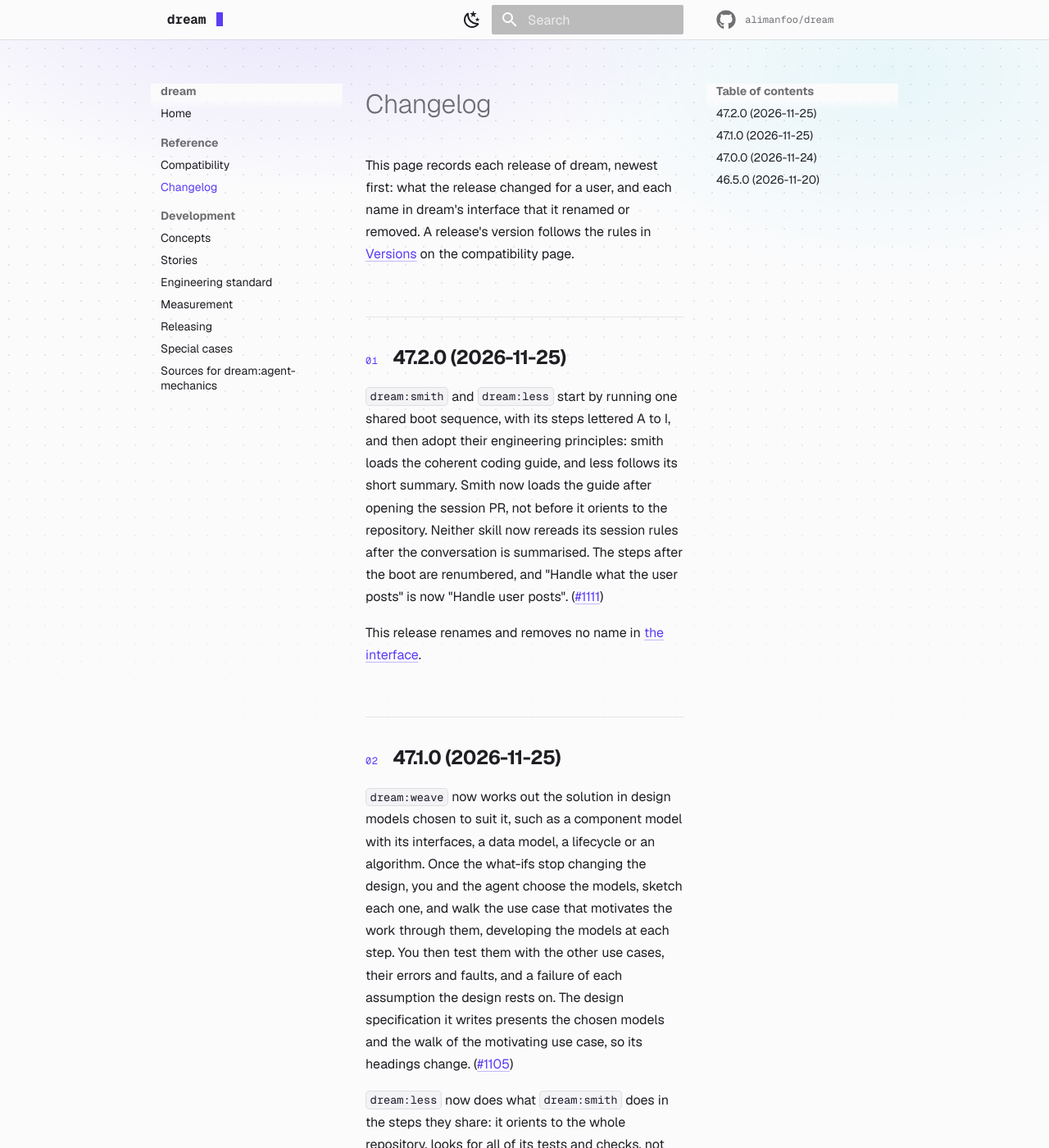
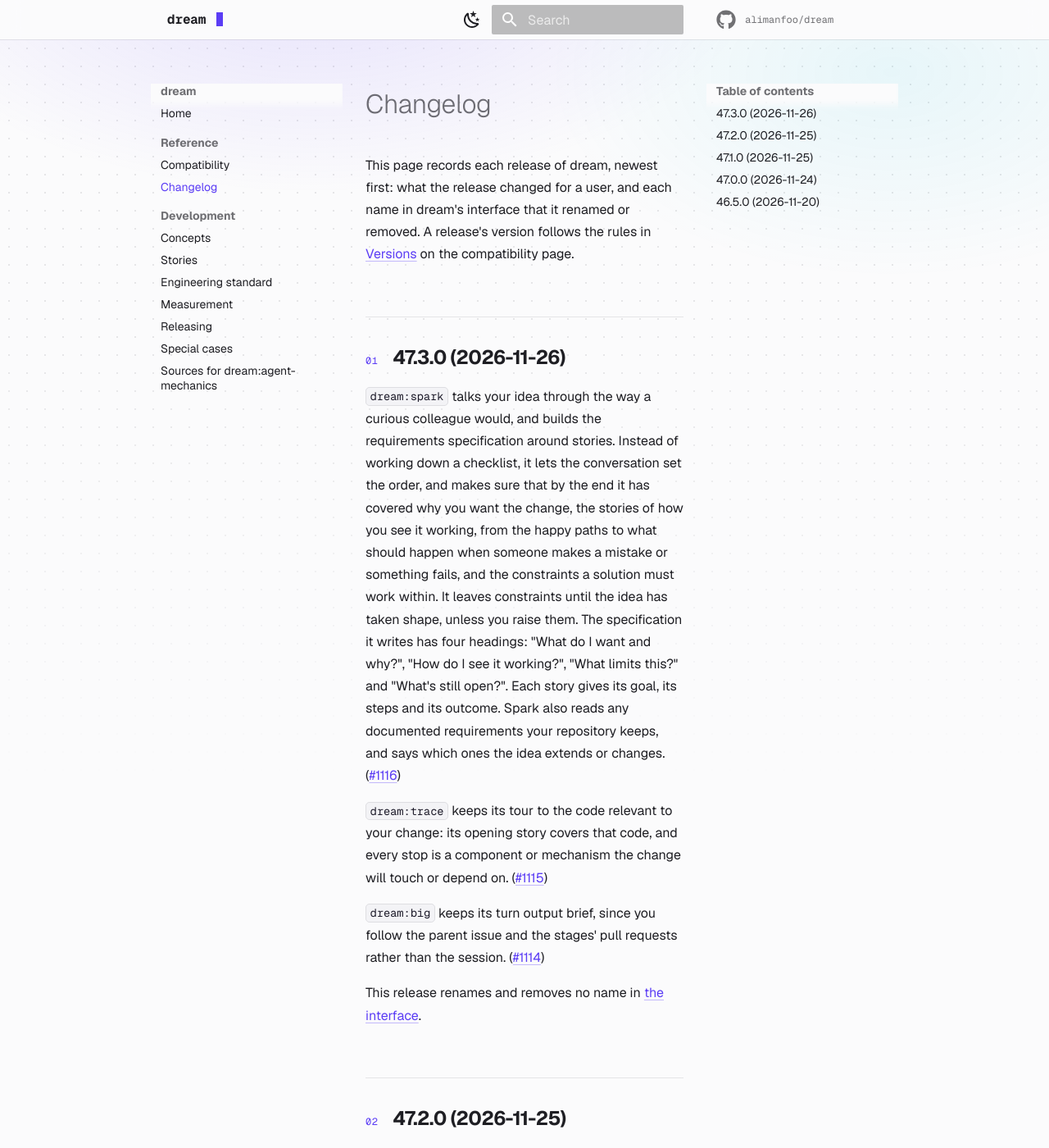
Before and after one commit to alimanfoo/dream, an MkDocs documentation site: the page built from docs/changelog.md, in a window 1280 px wide and 1400 px high. Shown: the whole window at 82% size. Built offline with MkDocs 1.6.1 and Material for MkDocs 9.7.7, drawn with Linux system fonts in a browser that asks for light colours; comment, search, counter and statistics services are not loaded.

Commit message:
Release 47.3.0
Co-Authored-By: Claude Opus 5.5 <noreply@anthropic.com>

```diff
--- a/docs/changelog.md
+++ b/docs/changelog.md
@@ -4,6 +4,32 @@ This page records each release of dream, newest first: what the release changed
 for a user, and each name in dream's interface that it renamed or removed. A
 release's version follows the rules in [Versions](compatibility.md#versions) on
 the compatibility page.
+
+## 47.3.0 (2026-11-26)
+
+`dream:spark` talks your idea through the way a curious colleague would, and
+builds the requirements specification around stories. Instead of working down a
+checklist, it lets the conversation set the order, and makes sure that by the
+end it has covered why you want the change, the stories of how you see it
+working, from the happy paths to what should happen when someone makes a mistake
+or something fails, and the constraints a solution must work within. It leaves
+constraints until the idea has taken shape, unless you raise them. The
+specification it writes has four headings: "What do I want and why?", "How do I
+see it working?", "What limits this?" and "What's still open?". Each story gives
+its goal, its steps and its outcome. Spark also reads any documented
+requirements your repository keeps, and says which ones the idea extends or
+changes. ([#1116](https://github.com/alimanfoo/dream/pull/1116))
+
+`dream:trace` keeps its tour to the code relevant to your change: its opening
+story covers that code, and every stop is a component or mechanism the change
+will touch or depend on. ([#1115](https://github.com/alimanfoo/dream/pull/1115))
+
+`dream:big` keeps its turn output brief, since you follow the parent issue and
+the stages' pull requests rather than the session.
+([#1114](https://github.com/alimanfoo/dream/pull/1114))
+
+This release renames and removes no name in
+[the interface](compatibility.md#the-interface).
 
 ## 47.2.0 (2026-11-25)
 
```
Also changed, not shown: 1 other file.
